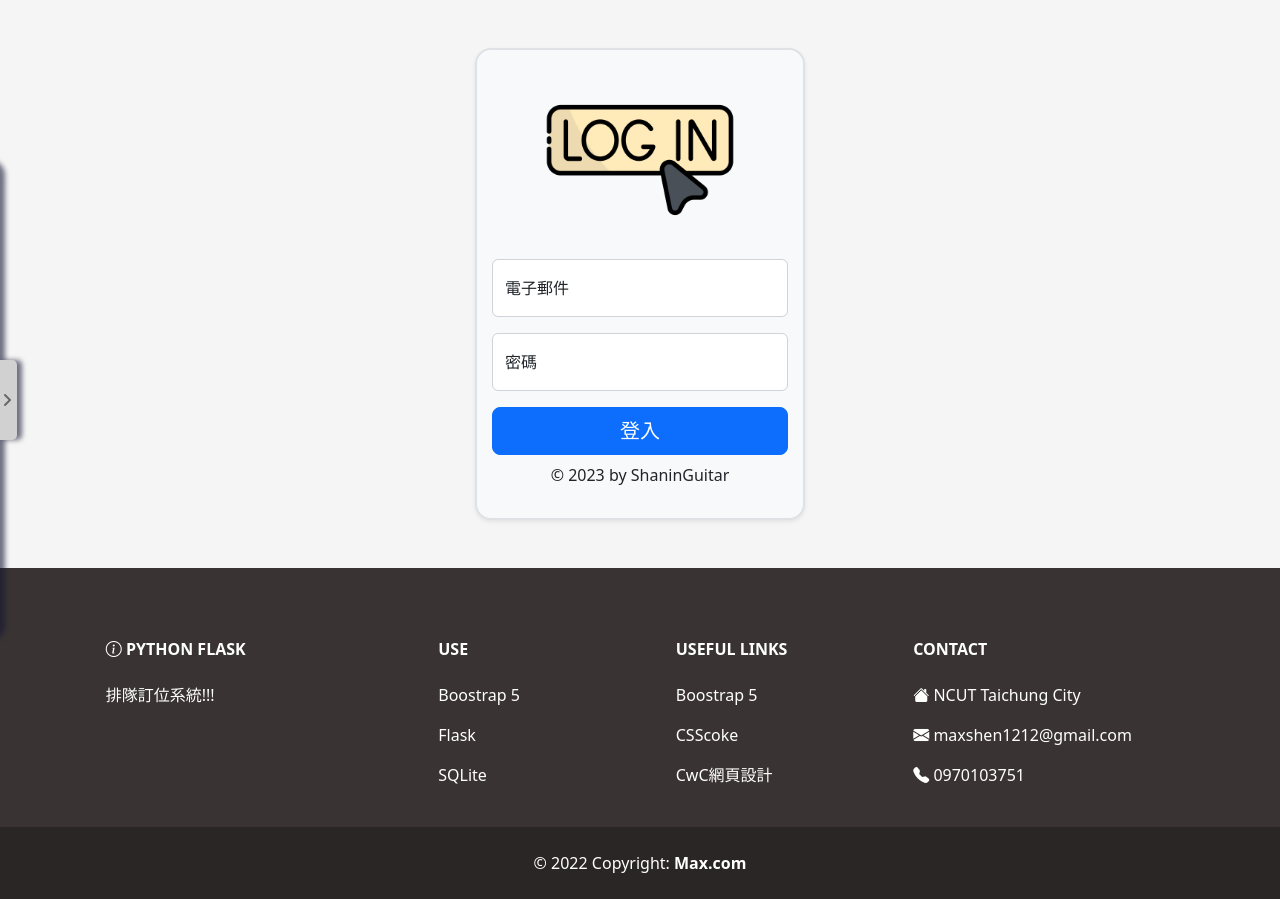
After one commit to maxshen1212/Flask_project, a Flask app: page /login in a window 1280 px wide. The commit adds this page. Run offline with Flask 3, Linux system fonts and the light colour scheme; some libraries are stand-ins or nearby versions.

Commit message:
login renew

```diff
--- a/app.py
+++ b/app.py
@@ -2,6 +2,7 @@ from flask import Flask, request, session, url_for, redirect, make_response, ren
 
 app = Flask(__name__)  # __name__ 代表目前執行的模組
 # 環境設定
+app.config['SECRET_KEY'] = 'MAXSHEN'
 app.config["TEMPLATES_AUTO_RELOAD"] = True
 
 
@@ -24,10 +25,45 @@ def index2():
 def index3():
     return render_template("index3.html")
 
+@app.route('/login', methods=['GET', 'POST'])
+def login():
+    if request.method == 'GET':  # 輸入網址會進到這裡
+        response = make_response(render_template('login.html'))
+    elif request.method == 'POST':  # 表單送出後會到這裡
+        mail = request.values.get('mail')
+        password = request.values.get('password')
 
-@app.route("/index4")
-def index4():
-    return render_template("index4.html")
+        # 驗證是否有這個使用者以及密碼是否正確，生出驗證結果 auth_result
+        auth_result = 'max'  # 假設成功
+
+        ''' 建立回應 '''
+        if auth_result == 'max':  # 如果都正確
+            response = make_response(redirect(url_for('index')))
+            ''' 設定 Session '''
+            session['username'] = auth_result
+        else:  # 如果錯誤
+            response = make_response(redirect(url_for('login')))
+
+    else:
+        response = make_response(redirect(url_for('index')))
+
+    return response
+
+
+@app.route('/logout')
+def session_logout():
+    session.pop('username', None) # None是為了避免找不到對應的key產生錯誤
+    return make_response(redirect(url_for('login')))
+
+
+@app.route('/check_login', methods=['GET'])
+def check():
+    username = session.get('username', None) # None是為了避免找不到對應的key產生錯誤
+    print(username)
+    if username:
+        return "True"
+    else:
+        return "False"
 
 
 @app.route('/line_form/<timeValue>', methods=['GET', 'POST'])
@@ -62,5 +98,9 @@ def line_form(timeValue):
     return response
 
 
+@app.errorhandler(404)
+def page_not_found(error):
+    return make_response(render_template('page_not_found.html', error=error),404)
+
 if __name__ == "__main__":  # 若直接執行本程式才啟動伺服器，若僅被呼叫則不啟動
     app.run(debug=True, port=5251)
--- /dev/null
+++ b/static/css/login.css
@@ -0,0 +1,13 @@
+html,
+body {
+  height: 100%;
+}
+
+.form-signin {
+  max-width: 330px;
+  padding: 15px;
+}
+
+.form-signin .form-floating:focus-within {
+  z-index: 2;
+}
--- /dev/null
+++ b/templates/login.html
@@ -0,0 +1,32 @@
+{% extends 'side_bar.html' %} {% block title %}Home page{% endblock %} {% block
+style %}
+<link
+  rel="stylesheet"
+  href="{{ url_for('static', filename= 'css/login.css') }}"
+/>
+{% endblock %} {% block content %}
+
+<main
+  class="form-signin w-100 m-auto border border-2 rounded-4 bg-light shadow-sm my-5"
+>
+  <form action="/login" method="POST">
+    <img
+      class="mb-1 img-fluid mx-auto d-block"
+      src="{{ url_for('static', filename= 'image/log-in.png') }}"
+      alt="log-in image"
+      width="190"
+      height="170"
+    />
+    <div class="form-floating mb-3">
+      <input type="email" class="form-control" id="floatingInput" placeholder="name@example.com" name="mail">
+      <label for="floatingInput">電子郵件</label>
+    </div>
+    <div class="form-floating">
+      <input type="password" class="form-control" id="floatingPassword" placeholder="Password" name="password">
+      <label for="floatingPassword">密碼</label>
+    </div>
+    <button class="w-100 btn btn-lg btn-primary mt-3" type="submit" value="Login">登入</button>
+    <p class="mt-2 mb-3 text-body-secondary text-center">© 2023 by ShaninGuitar</p>
+  </form>
+</main>
+{% endblock %}
--- a/templates/side_bar.html
+++ b/templates/side_bar.html
@@ -49,19 +49,28 @@
     <input type="checkbox" name="" id="sideMenu--active" />
     <!-- sidebar menu -->
     <div class="sideMenu">
+      <a
+        href="/login"
+        class="fs-5 btn btn-outline-light btn-sm w-50 mx-auto mb-3"
+        id="login"
+        >登入</a
+      >
       <nav class="overflow-auto">
         <a class="link-light" href="/"><i class="fas fa-home"></i>首頁</a>
         <a class="link-light" href="/index1"
-          ><i class="fas fa-calendar-check"></i>登記訂位</a
+          ><i class="fas fa-calendar-check"></i>登記練歌</a
         >
         <a class="link-light" href="/index2"
-          ><i class="fas fa-calendar-day"></i>查詢訂位</a
+          ><i class="fas fa-calendar-day"></i>查詢練歌</a
         >
-        <a class="link-light" href="/index3"
-          ><i class="fas fa-comment"></i>公告</a
-        >
-        <a class="link-light" href="/index4"><i class="fas fa-gear"></i>設定</a>
+        <a class="link-light" href="/index3"><i class="fas fa-gear"></i>設定</a>
       </nav>
+      <a
+        href="/logout"
+        class="fs-5 btn btn-outline-light btn-sm w-50 mx-auto mt-5"
+        id="logout"
+        >登出</a
+      >
       <label for="sideMenu--active">
         <i class="fas fa-angle-right"></i>
       </label>
@@ -157,6 +166,30 @@
     <script>
       let ip = "127.0.0.1:5251";
       $(document).ready(function () {
+        $("#login").hide();
+        $("#logout").hide();
+        check_login();
+        sidebar();
+      });
+
+      function check_login() {
+        $.ajax({
+          url: "/check_login", //存取Json的網址
+          type: "GET",
+          success: function (data) {
+            if (data === "True") {
+              $("#login").hide();
+              $("#logout").show();
+            } else {
+              $("#login").show();
+              $("#logout").hide();
+            }
+            return data;
+          },
+        });
+      }
+
+      function sidebar() {
         // 導覽列功能
         var currentLocation = location.href;
         var menuItem = document.getElementsByClassName("link-light");
@@ -165,10 +198,10 @@
           if (menuItem[i].href === currentLocation) {
             menuItem[i].className += " active";
           }
-          console.log("ok");
+          // console.log("ok");
         }
-        console.log(currentLocation);
-      });
+        // console.log(currentLocation);
+      }
     </script>
   </body>
 </html>
```
Also changed, not shown: templates/index4.html (deleted, +0 -7 lines), static/image/log-in.png (added), static/image/user.png (added).
